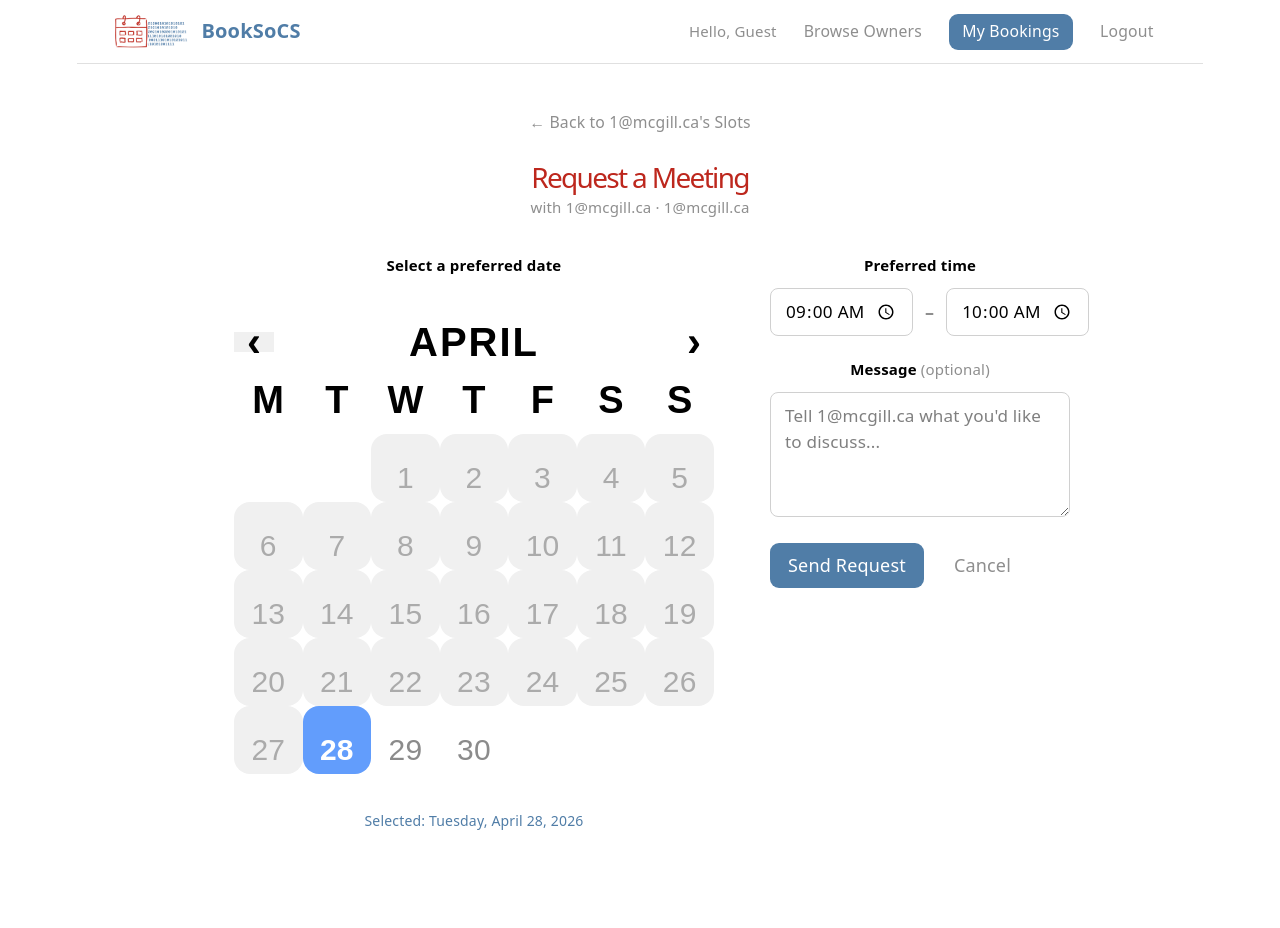
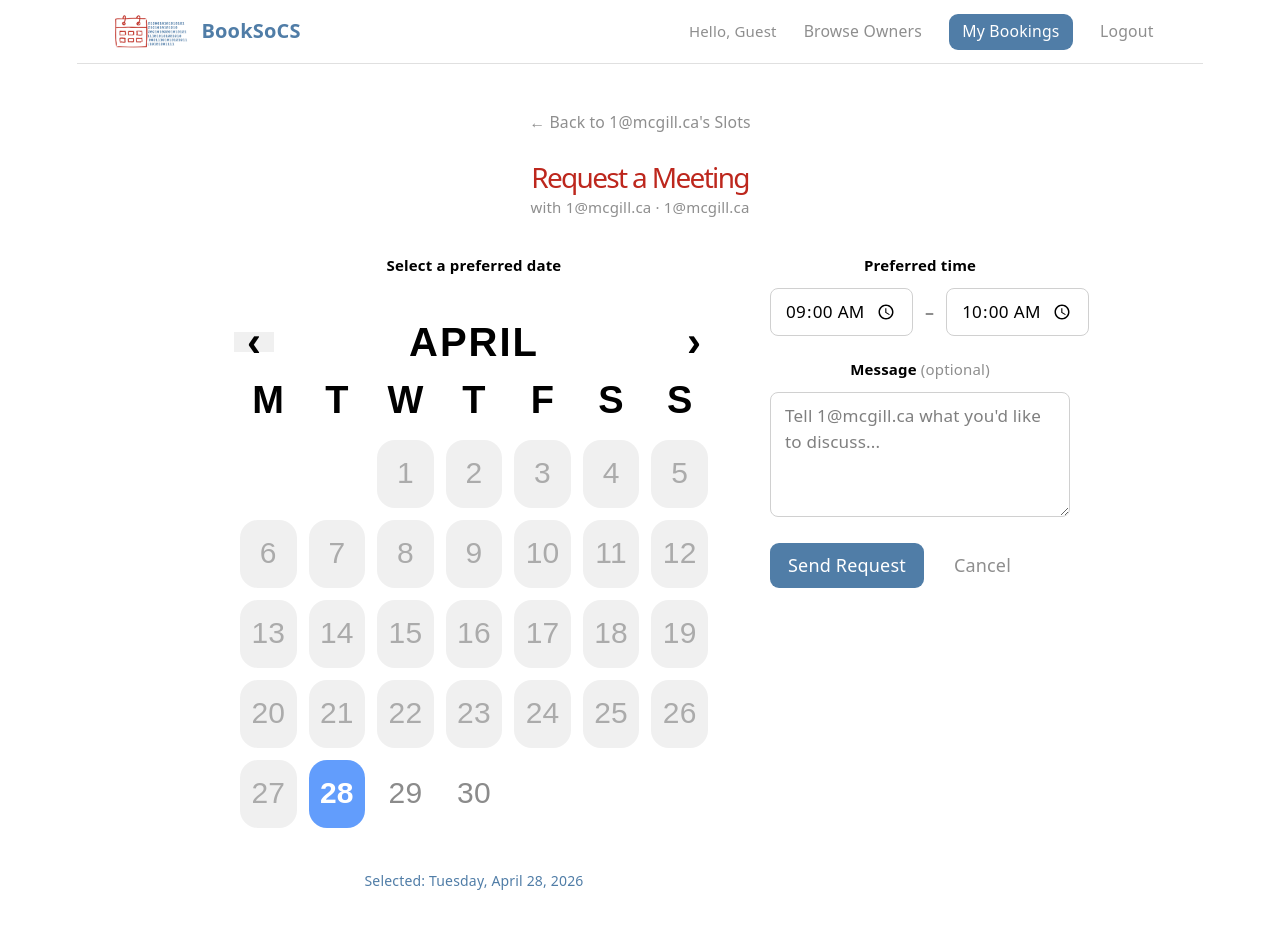
Before and after one commit to AyazCiplak/comp307-booking-frontend, a React (Vite) app: page /browse/1/request in a window 1280 px wide. Shown: the top 928 px of the page. Before the commit the page ends 874 px from the top, so only its background shows below. Built offline with nearby package versions, Linux system fonts and the light colour scheme.

Commit message:
day tiles fixed

```diff
--- a/src/components/ui/CalendarComponent.css
+++ b/src/components/ui/CalendarComponent.css
@@ -80,14 +80,23 @@
 
 /* day tiles */
 .day-tile {
-  height: calc(68px * var(--calendar-scale));
-  border-radius: calc(16px * var(--calendar-scale));
+  flex-basis: 14.2857% !important;
+  max-width: 14.2857% !important;
+  border: calc(6px * var(--calendar-scale)) solid transparent !important;
+  background-clip: padding-box !important;
+  box-sizing: border-box !important;
+  height: calc(80px * var(--calendar-scale)) !important;
   font-size: calc(30px * var(--calendar-scale));
-  line-height: calc(68px * var(--calendar-scale));
-  text-align: center;
+  border-radius: calc(24px * var(--calendar-scale)) !important;
+
+  background-color: transparent !important;
+  display: flex !important;
+  align-items: center;
   justify-content: center;
-  color: #8b8b8b;
-  transition: background-color 0.2s;
+}
+
+.day-tile.is-past {
+  background-color: #f0f0f0 !important;
 }
 
 .day-tile.is-selected {
--- a/src/components/ui/CalendarComponent.tsx
+++ b/src/components/ui/CalendarComponent.tsx
@@ -44,15 +44,24 @@ function CalendarComponent({
   const [selectedDate, setSelectedDate] = useState<Date>(initial);
 
   const tileClassName: CalendarProps["tileClassName"] = ({ date, view }) => {
+    const today = new Date();
+    today.setHours(0, 0, 0, 0);
+
     if (view === "month") {
+      const isSelected = isSameDay(date, selectedDate);
+      const isPast = date < today;
+
       const isAvailable =
         date.getFullYear() === selectedDate.getFullYear() &&
         date.getMonth() === selectedDate.getMonth() &&
         availableDays.has(date.getDate());
 
       let classes = "day-tile";
-      if (isSameDay(date, selectedDate)) {
+
+      if (isSelected) {
         classes += " is-selected";
+      } else if (isPast) {
+        classes += " is-past";
       } else if (isAvailable) {
         classes += " is-available";
       }
```
